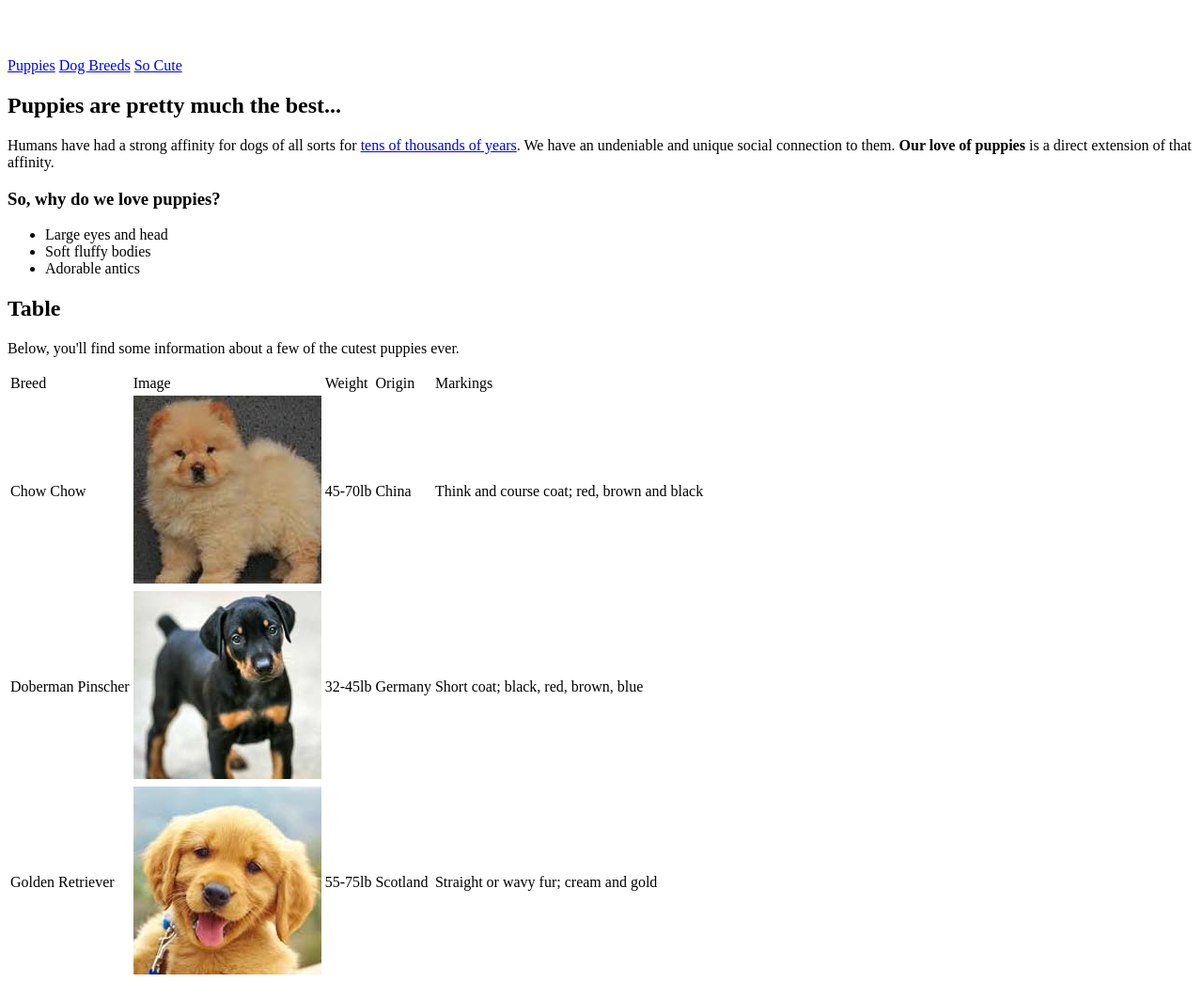
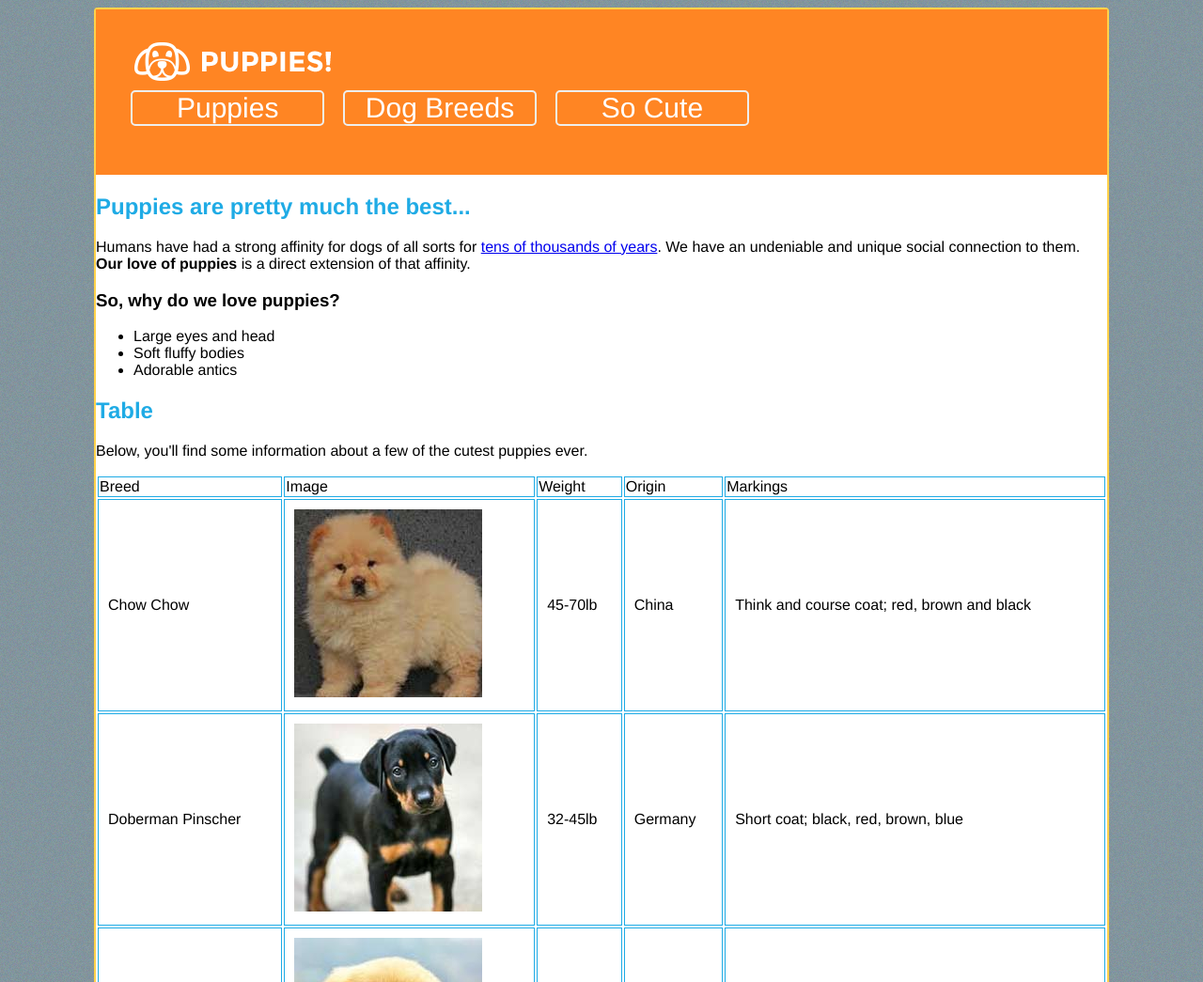
Before and after one commit to evanCoakley/puppy-love, a plain HTML site: page starter_files/index.html in a window 1280 px wide. Shown: the top 1045 px of the page at 94% size. Drawn offline with Linux system fonts and the light colour scheme.

Commit message:
table started

```diff
--- a/starter_files/index.html
+++ b/starter_files/index.html
@@ -1,15 +1,17 @@
 <!DOCTYPE html>
 <html>
+
 <head>
     <meta charset="UTF-8">
     <title>Puppies!</title>
 
     <link rel="stylesheet" href="style.css">
 </head>
+
 <body>
 
     <div>
-            <header id="site_header">
+        <header class="site_header">
 
             <a id="logo"><img src="img/logo.png" alt="Puppy Logo"></a>
 
@@ -25,7 +27,9 @@
             <section>
                 <h2>Puppies are pretty much the best...</h2>
 
-                    <p>Humans have had a strong affinity for dogs of all sorts for <a href="#">tens of thousands of years</a>. We have an undeniable and unique social connection to them. <strong>Our love of puppies</strong> is a direct extension of that affinity.</p>
+                <p>Humans have had a strong affinity for dogs of all sorts for <a href="#">tens of thousands of years</a>. We
+                    have an undeniable and unique social connection to them. <strong>Our love of puppies</strong> is a direct
+                    extension of that affinity.</p>
 
                 <h3>So, why do we love puppies?</h3>
 
@@ -114,4 +118,5 @@
         </div>
     </div>
 </body>
+
 </html>
--- a/starter_files/style.css
+++ b/starter_files/style.css
@@ -12,3 +12,55 @@ colors:
     blue - #1fabe5
     dark blue - #046c97
 */
+
+body {
+    background-image: url(img/bg.jpg);
+    font-family: Helvetica, Arial, sans-serif;
+    margin-left: 100px;
+    margin-right: 100px;
+    border: solid 2px #ffd24a;
+    border-radius: 4px;
+}
+
+div {
+    background-color: white;
+}
+
+h2 {
+    color: #1fabe5
+}
+
+header {
+    background-color: #ff8523;
+    padding: 2rem;
+}
+
+.main_navigation a {
+    border-radius: 5px;
+    text-decoration: none;
+    font-family: Helvetica, Arial, sans-serif;
+    font-size: 30px;
+    color: white;
+    margin-top: 1px;
+    margin-right: 10px;
+    margin-bottom: 20px;
+    margin-left: 5px;
+    text-align: center;
+    display: inline-block;
+    width: 20%;
+    height: 20%;
+    border: 2px solid #eee;
+}
+
+table {
+    width: 100%;
+}
+
+table td {
+    border: 1px solid #1fabe5;
+    border-collapse: collapse;
+}
+
+tbody td {
+    padding: 10px;
+}
```
Also changed, not shown: 1 other file. Lines whose indentation alone changed are shown as unchanged.
